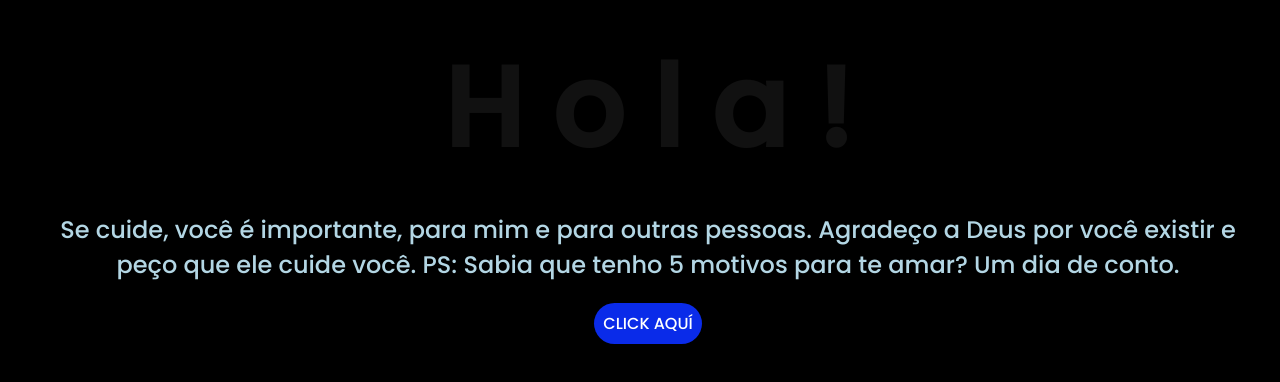
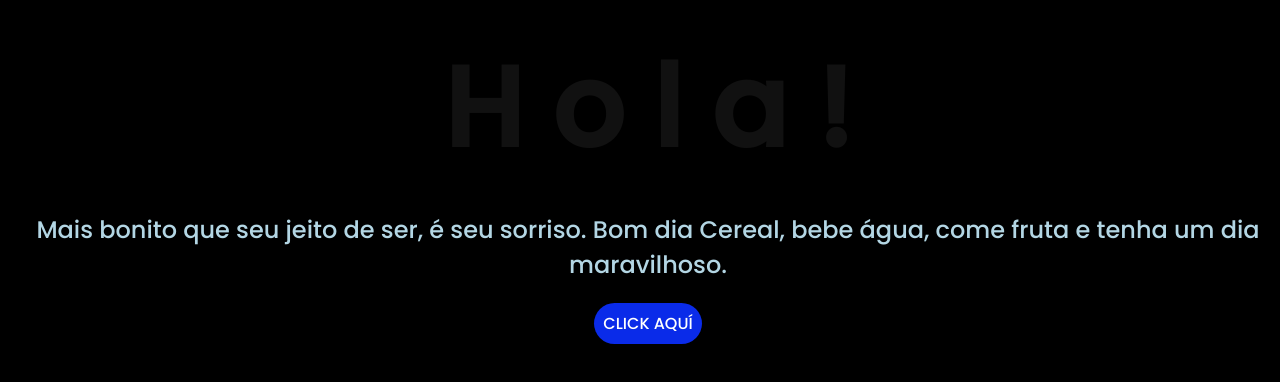
Before and after one commit to Blackdog1988/ceralmandy, a plain HTML site: page index.html in a window 1280 px wide. Shown: the part 152-534 px from the top of the page. Drawn offline with Linux system fonts and the light colour scheme.

Commit message:
Atualizar o index.html

```diff
--- a/index.html
+++ b/index.html
@@ -19,8 +19,7 @@
         <span>!</span>
     </div>
     <div class="description"  style="text-align: center;">
-        <span>Se cuide, você é importante, para mim e para outras pessoas. Agradeço a Deus por você existir e peço que ele cuide você.
-PS: Sabia que tenho 5 motivos para te amar? Um dia de conto.
+        <span>Mais bonito que seu jeito de ser, é seu sorriso. Bom dia Cereal, bebe água, come fruta e tenha um dia maravilhoso.
     </div>
     <div class="button">
         <button class="botones">
```
